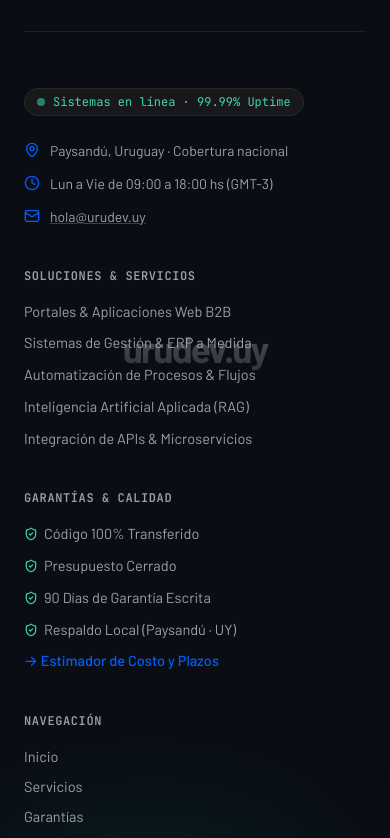
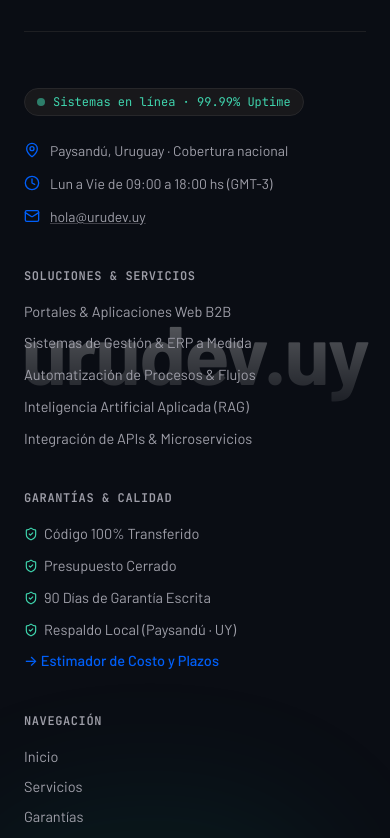
Before and after one commit to Simonmfo/urudev.uy, a React (Vite) app: page / in a window 390 px wide. Shown: the part 10473-11311 px from the top of the page. Built offline with nearby package versions, Linux system fonts and the light colour scheme.

Commit message:
Implementar marca de agua SVG de borde a borde 100% responsiva para movil y PC

```diff
--- a/src/components/Footer.tsx
+++ b/src/components/Footer.tsx
@@ -16,11 +16,38 @@ export const Footer: React.FC = () => {
       <div className="absolute -top-32 left-1/4 w-[500px] h-[350px] bg-[#005ff9]/10 rounded-full blur-3xl pointer-events-none" />
       <div className="absolute bottom-0 right-10 w-[400px] h-[300px] bg-[#00b087]/8 rounded-full blur-3xl pointer-events-none" />
 
-      {/* Giant Background Watermark Behind Text */}
-      <div className="absolute inset-0 flex items-center justify-center overflow-hidden select-none pointer-events-none z-0 px-8">
-        <span className="font-barlow text-[9.5vw] sm:text-[11vw] md:text-[11.8vw] font-black tracking-tighter leading-normal py-4 px-4 whitespace-nowrap bg-gradient-to-b from-white/[0.35] via-white/[0.22] to-white/[0.10] bg-clip-text text-transparent transform translate-y-2 sm:translate-y-4">
-          urudev.uy
-        </span>
+      {/* Giant Background Watermark Behind Text - Edge-to-Edge Responsive */}
+      <div className="absolute inset-0 flex items-center justify-center overflow-hidden select-none pointer-events-none z-0 px-2 sm:px-4">
+        <svg
+          viewBox="0 0 820 190"
+          className="w-full h-auto select-none pointer-events-none block transform translate-y-6 sm:translate-y-10"
+          preserveAspectRatio="xMidYMid meet"
+          aria-hidden="true"
+        >
+          <defs>
+            <linearGradient id="footer-watermark-gradient" x1="0%" y1="0%" x2="0%" y2="100%">
+              <stop offset="0%" stopColor="#ffffff" stopOpacity="0.36" />
+              <stop offset="50%" stopColor="#ffffff" stopOpacity="0.22" />
+              <stop offset="100%" stopColor="#ffffff" stopOpacity="0.08" />
+            </linearGradient>
+          </defs>
+          <text
+            id="footer-watermark-text"
+            x="410"
+            y="138"
+            textAnchor="middle"
+            fill="url(#footer-watermark-gradient)"
+            className="font-barlow font-black"
+            style={{
+              fontFamily: "'Barlow', -apple-system, sans-serif",
+              fontWeight: 900,
+              fontSize: '182px',
+              letterSpacing: '-0.02em',
+            }}
+          >
+            urudev.uy
+          </text>
+        </svg>
       </div>
 
       {/* Main Container */}
```
